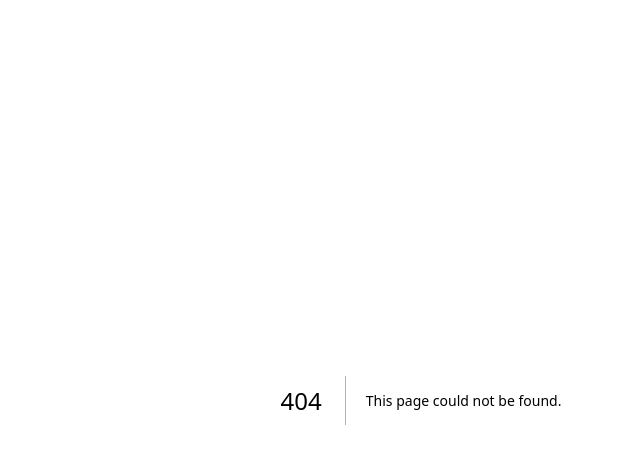
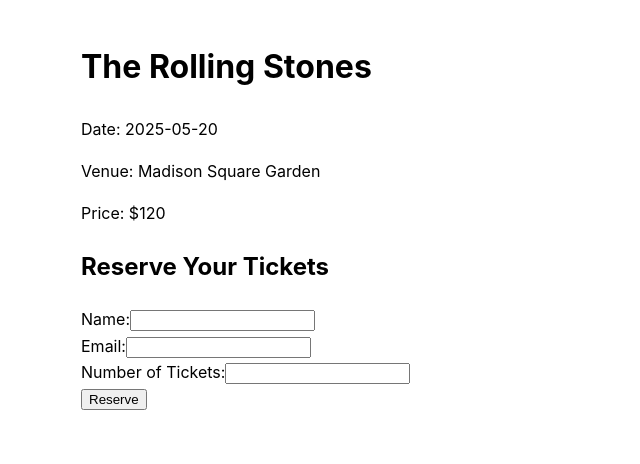
Before and after one commit to 6634445623/somsri, a Next.js app: page /concert/1 in a window 1280 px wide. Before the commit this address had no page. Shown: the top 464 px of the page, without its empty margins (219-859 px from the left). Built offline with nearby package versions, Linux system fonts and the light colour scheme.

Commit message:
VIBE: reserve now

```diff
--- /dev/null
+++ b/pages/concert/[id].js
@@ -0,0 +1,78 @@
+import { useRouter } from 'next/router';
+import styles from '../../styles/home.module.css';
+
+const concerts = [
+  {
+    id: 1,
+    artist: 'The Rolling Stones',
+    date: '2025-05-20',
+    venue: 'Madison Square Garden',
+    price: '$120',
+  },
+  {
+    id: 2,
+    artist: 'Taylor Swift',
+    date: '2025-06-15',
+    venue: 'Wembley Stadium',
+    price: '$150',
+  },
+  {
+    id: 3,
+    artist: 'BTS',
+    date: '2025-07-10',
+    venue: 'Seoul Olympic Stadium',
+    price: '$200',
+  },
+];
+
+export default function ConcertDetails() {
+  const router = useRouter();
+  const { id } = router.query;
+  const concert = concerts.find((concert) => concert.id === parseInt(id));
+
+  if (!concert) {
+    return <p>Concert not found.</p>;
+  }
+
+  const handleSubmit = (e) => {
+    e.preventDefault();
+    const formData = new FormData(e.target);
+    const name = formData.get('name');
+    const email = formData.get('email');
+    const tickets = formData.get('tickets');
+
+    router.push({
+      pathname: '/confirmation',
+      query: { name, email, tickets, concert: concert.artist },
+    });
+  };
+
+  return (
+    <main className={styles.main}>
+      <h1>{concert.artist}</h1>
+      <p>Date: {concert.date}</p>
+      <p>Venue: {concert.venue}</p>
+      <p>Price: {concert.price}</p>
+
+      <h2>Reserve Your Tickets</h2>
+      <form onSubmit={handleSubmit}>
+        <label>
+          Name:
+          <input type="text" name="name" required />
+        </label>
+        <br />
+        <label>
+          Email:
+          <input type="email" name="email" required />
+        </label>
+        <br />
+        <label>
+          Number of Tickets:
+          <input type="number" name="tickets" min="1" required />
+        </label>
+        <br />
+        <button type="submit">Reserve</button>
+      </form>
+    </main>
+  );
+}
```
Also changed, not shown: pages/confirmation.js (added, +25 -0 lines), pages/index.js (+41 -10 lines).
